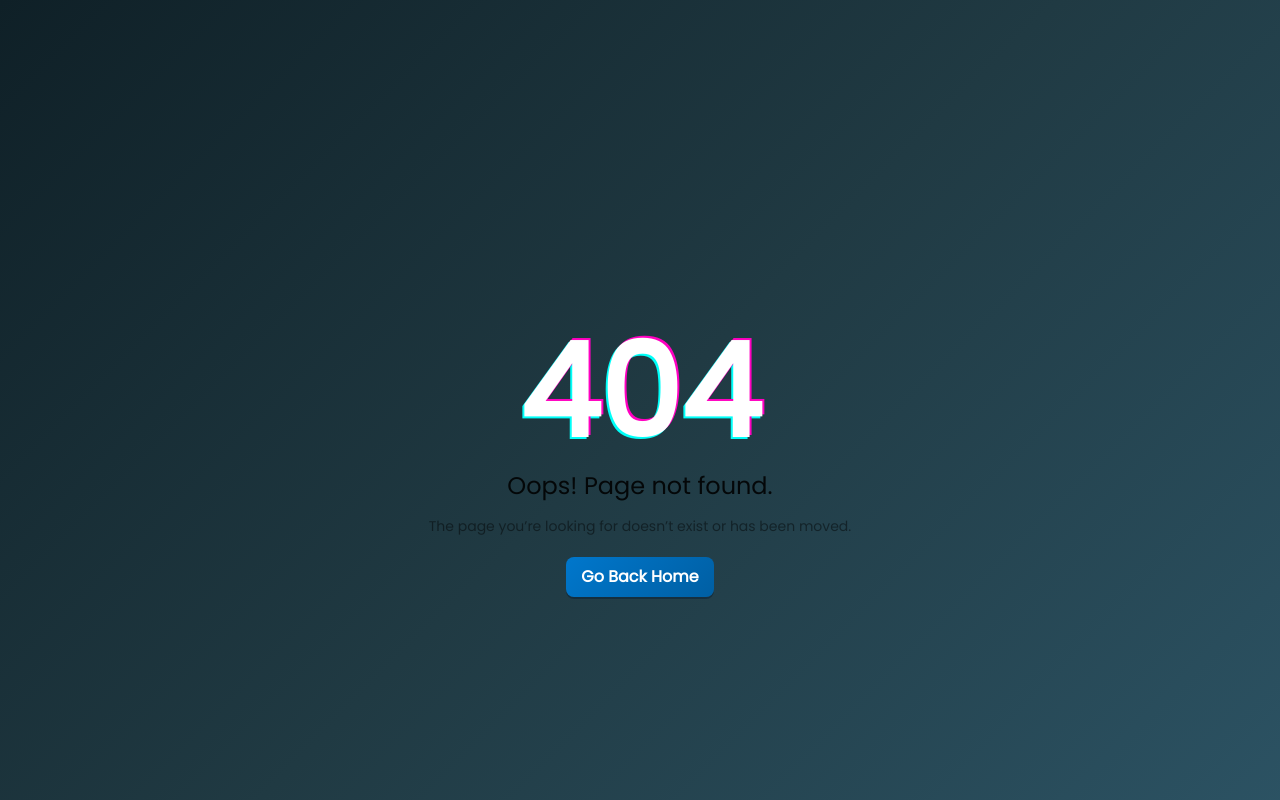
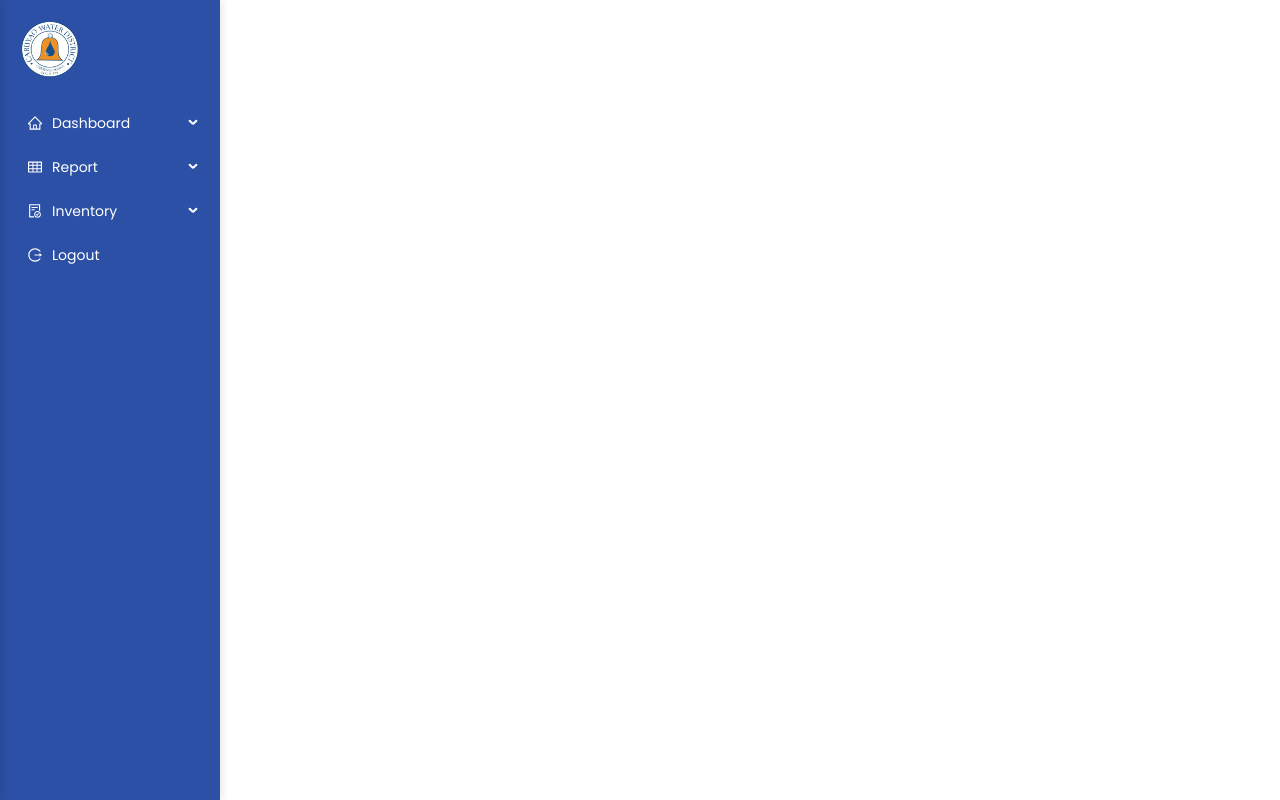
Before and after one commit to jameysu/cabwad-inventory-ui, a React (Vite) app: page /portal in a window 1280 px wide. Before the commit this address had no page. Built offline with nearby package versions, Linux system fonts and the light colour scheme; sample sign-in values are in the browser's storage.

Commit message:
Add sidebar in portal

```diff
--- a/src/App.jsx
+++ b/src/App.jsx
@@ -1,7 +1,7 @@
 import { Routes, Route, Link, Navigate } from "react-router-dom";
 import ThemeProvider from "./ThemeProvider.jsx";
 import Login from "./pages/Login/Login.jsx";
-import Dashboard from "./pages/Dashboard/Dashboard.jsx";
+import Portal from "./pages/Portal/Portal.jsx";
 import NotFound from "./pages/NotFound/NotFound.jsx";
 
 // ProtectedRoute Component to guard routes for authenticated users only
@@ -22,8 +22,8 @@ function App() {
         <Routes>
           <Route path="/" element={<Login />} />
           <Route
-            path="/dashboard/*"
-            element={<ProtectedRoute element={<Dashboard />} />}
+            path="/portal/*"
+            element={<ProtectedRoute element={<Portal />} />}
           />
           <Route path="/*" element={<NotFound />} />
         </Routes>
--- a/src/components/Sidebar/Sidebar.jsx
+++ b/src/components/Sidebar/Sidebar.jsx
@@ -1,13 +1,18 @@
 import { useState } from "react";
-import { Button, Menu } from "antd";
+import { Button, Flex, Image, Menu } from "antd";
 import {
   MenuOutlined,
   HomeOutlined,
-  UserOutlined,
-  SettingOutlined,
+  UnorderedListOutlined,
+  FileDoneOutlined,
+  LogoutOutlined,
+  RiseOutlined,
+  HistoryOutlined,
+  TableOutlined,
 } from "@ant-design/icons";
 import SidebarStyles from "./Sidebar.styles";
 import { useNavigate } from "react-router-dom";
+import cabwadLogo from "../../assets/images/cabwad-logo.png";
 
 const Sidebar = () => {
   const [open, setOpen] = useState(false);
@@ -19,15 +24,45 @@ const Sidebar = () => {
   };
 
   const menuItems = [
-    { key: "1", icon: <HomeOutlined />, label: "Home" },
-    { key: "2", icon: <UserOutlined />, label: "Profile" },
-    { key: "3", icon: <SettingOutlined />, label: "Settings" },
-    { key: "4", label: <span onClick={logout}>Logout</span> },
+    {
+      key: "dashboard",
+      icon: <HomeOutlined />,
+      label: "Dashboard",
+      children: [
+        { key: "overview", icon: <RiseOutlined />, label: "Overview" },
+        {
+          key: "inventory-history",
+          icon: <HistoryOutlined />,
+          label: "Inventory History",
+        },
+      ],
+    },
+    {
+      key: "report",
+      icon: <TableOutlined />,
+      label: "Report",
+      children: [
+        { key: "mris", icon: <UnorderedListOutlined />, label: "MRIS" },
+      ],
+    },
+    {
+      key: "inventory",
+      icon: <FileDoneOutlined />,
+      label: "Inventory",
+      children: [
+        { key: "item", icon: <HomeOutlined />, label: "Item" },
+        { key: "item-master", icon: <HomeOutlined />, label: "Item Master" },
+      ],
+    },
+    {
+      key: "logout",
+      icon: <LogoutOutlined />,
+      label: <span onClick={logout}>Logout</span>,
+    },
   ];
 
   return (
     <SidebarStyles $open={open}>
-      {/* Hamburger Button */}
       <Button
         className="menu-btn"
         type="text"
@@ -35,13 +70,17 @@ const Sidebar = () => {
         onClick={() => setOpen((prev) => !prev)}
       />
 
-      {/* Custom Sliding Sidebar for mobile */}
       <div className={`mobile-sidebar ${open ? "open" : ""}`}>
+        <Flex style={{ padding: "20px" }}>
+          <Image width={60} src={cabwadLogo} />
+        </Flex>
         <Menu mode="inline" defaultSelectedKeys={["1"]} items={menuItems} />
       </div>
 
-      {/* Desktop Sidebar */}
       <div className="desktop-sidebar">
+        <Flex style={{ padding: "20px" }}>
+          <Image width={60} src={cabwadLogo} />
+        </Flex>
         <Menu mode="inline" defaultSelectedKeys={["1"]} items={menuItems} />
       </div>
     </SidebarStyles>
--- a/src/components/Sidebar/Sidebar.styles.js
+++ b/src/components/Sidebar/Sidebar.styles.js
@@ -18,30 +18,34 @@ const SidebarStyles = styled.div`
     }
   }
 
-  /* Mobile Sidebar */
   .mobile-sidebar {
     position: fixed;
     top: 0;
-    left: -220px; /* hidden offscreen */
+    left: -220px;
     width: 220px;
     height: 100vh;
-    background: #2c50a5; /* new shade */
+    background: #2c50a5;
     box-shadow: 2px 0 8px rgba(0, 0, 0, 0.1);
     transition: left 0.3s ease;
-    z-index: 1000; /* below hamburger */
+    z-index: 1000;
 
     &.open {
-      left: 0; /* slide in */
+      left: 0;
     }
 
     .ant-menu {
       height: 100%;
       border-inline-end: none;
-      background: transparent; /* inherit sidebar background */
-      color: #fff; /* text white */
+      background: transparent;
+      color: #fff;
     }
 
-    .ant-menu-item {
+    .ant-menu-item,
+    .ant-menu-submenu-title {
+      color: #fff !important;
+    }
+
+    .ant-menu-submenu-arrow {
       color: #fff !important;
     }
 
@@ -49,7 +53,8 @@ const SidebarStyles = styled.div`
       background-color: rgba(255, 255, 255, 0.2) !important;
     }
 
-    .ant-menu-item:hover {
+    .ant-menu-item:hover,
+    .ant-menu-submenu-title:hover {
       background-color: rgba(255, 255, 255, 0.1) !important;
     }
 
@@ -58,7 +63,6 @@ const SidebarStyles = styled.div`
     }
   }
 
-  /* Desktop Sidebar */
   .desktop-sidebar {
     display: none;
     height: 100vh;
@@ -66,8 +70,7 @@ const SidebarStyles = styled.div`
     position: fixed;
     top: 0;
     left: 0;
-    background: #2c50a5; /* new shade */
-    padding-top: 60px;
+    background: #2c50a5;
     box-shadow: 2px 0 8px rgba(0, 0, 0, 0.1);
 
     .ant-menu {
@@ -77,7 +80,12 @@ const SidebarStyles = styled.div`
       color: #fff;
     }
 
-    .ant-menu-item {
+    .ant-menu-item,
+    .ant-menu-submenu-title {
+      color: #fff !important;
+    }
+
+    .ant-menu-submenu-arrow {
       color: #fff !important;
     }
 
@@ -85,7 +93,8 @@ const SidebarStyles = styled.div`
       background-color: rgba(255, 255, 255, 0.2) !important;
     }
 
-    .ant-menu-item:hover {
+    .ant-menu-item:hover,
+    .ant-menu-submenu-title:hover {
       background-color: rgba(255, 255, 255, 0.1) !important;
     }
 
--- a/src/pages/Dashboard/Dashboard.jsx
+++ /dev/null
@@ -1,14 +0,0 @@
-import { Button } from "antd";
-import React from "react";
-import { useNavigate } from "react-router-dom";
-import Sidebar from "../../components/Sidebar/Sidebar";
-
-const Dashboard = () => {
-  return (
-    <div>
-      <Sidebar />
-    </div>
-  );
-};
-
-export default Dashboard;
--- a/src/pages/Login/Login.jsx
+++ b/src/pages/Login/Login.jsx
@@ -12,13 +12,13 @@ const Login = () => {
   useEffect(() => {
     const token = localStorage.getItem("auth");
     if (token) {
-      navigate("/dashboard");
+      navigate("/portal");
     }
   }, [navigate]);
 
   const onLogin = () => {
     localStorage.setItem("auth", "test");
-    navigate("/dashboard");
+    navigate("/portal");
   };
 
   return (
--- /dev/null
+++ b/src/pages/Overview/Overview.jsx
@@ -0,0 +1,5 @@
+const Overview = () => {
+  return <div>Overview</div>;
+};
+
+export default Overview;
--- /dev/null
+++ b/src/pages/Portal/Portal.jsx
@@ -0,0 +1,19 @@
+import { Route, Routes } from "react-router-dom";
+import Sidebar from "../../components/Sidebar/Sidebar";
+import Overview from "../Overview/Overview";
+import PortalStyle from "./Portal.styles";
+
+const Portal = () => {
+  return (
+    <div style={{ display: "flex" }}>
+      <Sidebar />
+      <PortalStyle style={{ flex: 1, padding: "20px", marginLeft: "220px" }}>
+        <Routes>
+          <Route path="/overview" element={<Overview />} />
+        </Routes>
+      </PortalStyle>
+    </div>
+  );
+};
+
+export default Portal;
--- /dev/null
+++ b/src/pages/Portal/Portal.styles.js
@@ -0,0 +1,13 @@
+import styled from "styled-components";
+
+const PortalStyle = styled.div`
+  flex: 1;
+  padding: 20px;
+  margin-left: 0 !important; /* default: mobile & tablet */
+
+  @media (min-width: 768px) {
+    margin-left: 220px !important; /* only desktop and up */
+  }
+`;
+
+export default PortalStyle;
```
